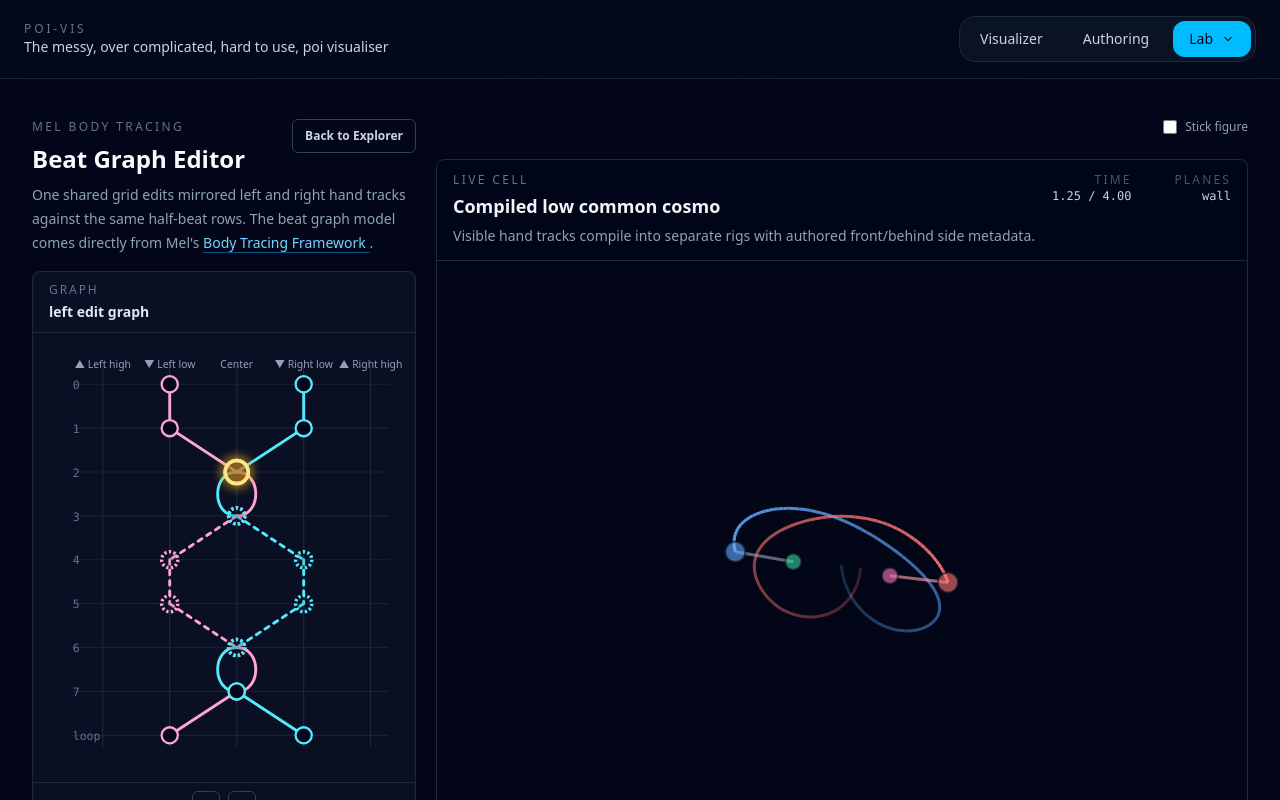
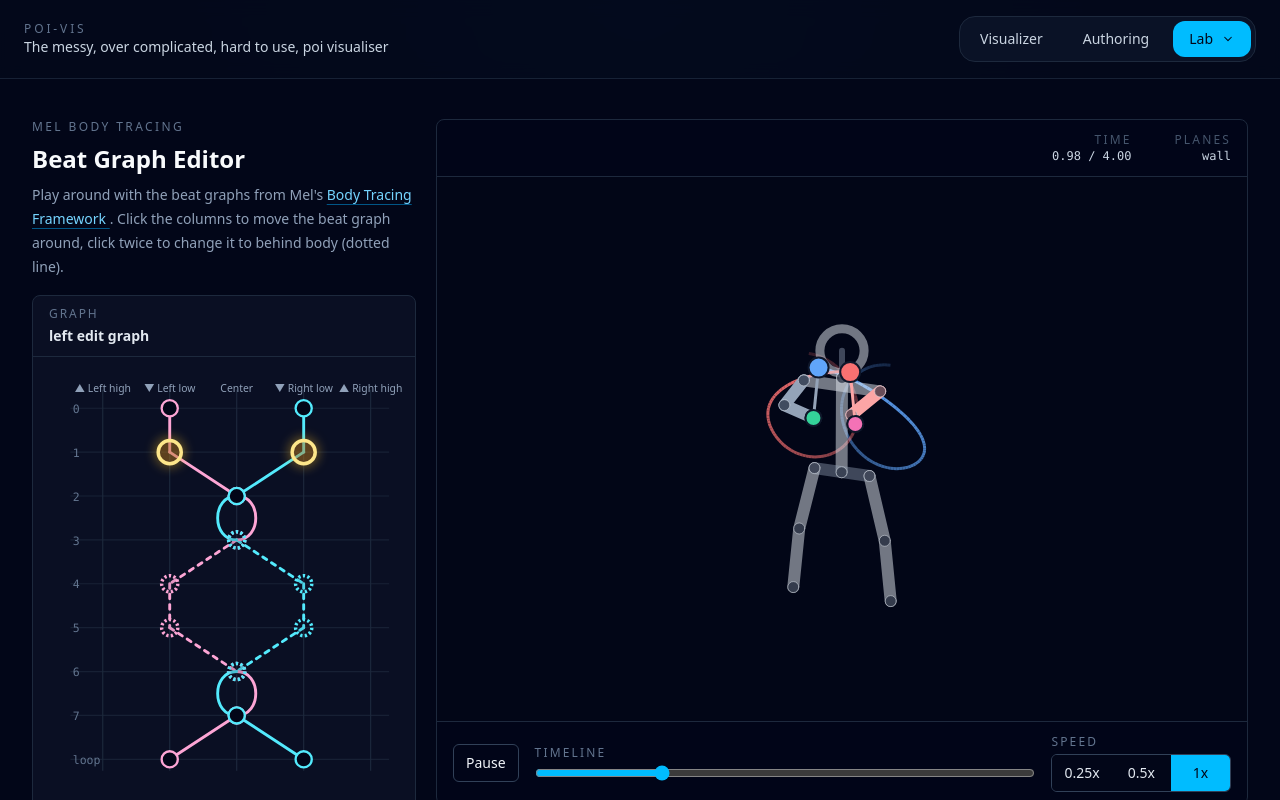
Before and after one commit to Jragon/poi-viz, a Vue app: page /lab/beat-graph in a window 1280 px wide. Shown: the top 800 px of the page. Built offline with nearby package versions, Linux system fonts and the light colour scheme.

Commit message:
tidy up beat graph

```diff
--- a/src/lab/experiments/mel-body-tracing/pages/BeatGraphEditorPage.vue
+++ b/src/lab/experiments/mel-body-tracing/pages/BeatGraphEditorPage.vue
@@ -36,7 +36,7 @@ const { graph } = useBeatGraphUrlState(createLowCommonCosmoBeatGraph);
 const compilerOptions = DEFAULT_POI_BEAT_COMPILER_OPTIONS;
 const editingTrackId = ref(graph.value.tracks[0]?.id ?? "");
 const visibleTrackIds = ref(graph.value.tracks.map((track) => track.id));
-const showStickFigure = ref(false);
+const showStickFigure = ref(true);
 const visibleGraph = computed(() => filterPoiBeatGraphTracks(graph.value, visibleTrackIds.value));
 const compiled = computed(() => compilePoiBeatGraph(visibleGraph.value, compilerOptions));
 const workspace = provideVisualizerWorkspace(
@@ -75,6 +75,7 @@ const activePlanesLabel = computed(() => {
 // core.session.setProjectionMode("orthographic");
 core.session.setProjectionMode("tilted");
 core.session.setPlaneSideSeparationWorld(0.2);
+transport.setSpeed(1);
 display.setOverlayVisibility("showHandTrails", false);
 display.setOverlayVisibility("showHeadTrails", true);
 
@@ -129,10 +130,6 @@ function setTrackInitialPhase(trackId: string, phase: PoiBeatPhaseLabel) {
 
 function shiftTrackRows(trackId: string, deltaSteps: number) {
   graph.value = shiftPoiBeatGraphTrackRows(graph.value, trackId, deltaSteps);
-}
-
-function setShowStickFigure(event: Event) {
-  showStickFigure.value = (event.target as HTMLInputElement).checked;
 }
 
 function appendRow() {
@@ -203,16 +200,9 @@ function phaseButtonClass(track: PoiBeatTrack, phase: PoiBeatPhaseLabel): string
               <p class="text-xs uppercase tracking-[0.2em] text-slate-500">Mel body tracing</p>
               <h1 class="mt-2 text-2xl font-semibold text-slate-50">Beat Graph Editor</h1>
             </div>
-            <RouterLink
-              to="/lab/body-tracing-explorer"
-              class="rounded-md border border-slate-700 px-3 py-2 text-xs font-semibold text-slate-300 transition hover:border-slate-500 hover:bg-slate-800 hover:text-slate-100"
-            >
-              Back to Explorer
-            </RouterLink>
           </div>
           <p class="mt-2 text-sm leading-6 text-slate-400">
-            One shared grid edits mirrored left and right hand tracks against the same half-beat
-            rows. The beat graph model comes directly from Mel's
+            Play around with the beat graphs from Mel's
             <a
               href="https://antispinner.gitbook.io/btf"
               target="_blank"
@@ -220,7 +210,8 @@ function phaseButtonClass(track: PoiBeatTrack, phase: PoiBeatPhaseLabel): string
               class="font-medium text-sky-300 underline decoration-sky-500/50 underline-offset-4 transition hover:text-sky-200"
             >
               Body Tracing Framework </a
-            >.
+            >. Click the columns to move the beat graph around, click twice to change it to behind
+            body (dotted line).
           </p>
         </header>
 
@@ -347,31 +338,8 @@ function phaseButtonClass(track: PoiBeatTrack, phase: PoiBeatPhaseLabel): string
       </div>
 
       <div class="grid content-start gap-6">
-        <label
-          class="ml-auto flex items-center gap-2 text-xs font-medium text-slate-400 transition hover:text-slate-100"
-        >
-          <input
-            type="checkbox"
-            :checked="showStickFigure"
-            class="h-3.5 w-3.5 accent-amber-400"
-            @change="setShowStickFigure"
-          />
-          Stick figure
-        </label>
-
         <section class="overflow-hidden rounded-lg border border-slate-800 bg-slate-950/80">
-          <header
-            class="grid gap-3 border-b border-slate-800 px-4 py-3 md:grid-cols-[minmax(0,1fr)_auto] md:items-start"
-          >
-            <div class="min-w-0">
-              <p class="text-xs uppercase tracking-[0.2em] text-slate-500">Live Cell</p>
-              <h2 class="mt-1 text-lg font-semibold text-slate-100">Compiled low common cosmo</h2>
-              <p class="mt-1 text-sm leading-6 text-slate-400">
-                Visible hand tracks compile into separate rigs with authored front/behind side
-                metadata.
-              </p>
-            </div>
-
+          <header class="flex justify-end border-b border-slate-800 px-4 py-3">
             <dl class="grid grid-cols-2 gap-x-5 gap-y-1 text-xs text-slate-400 md:text-right">
               <div>
                 <dt class="uppercase tracking-[0.18em] text-slate-600">Time</dt>
--- a/src/lab/experiments/mel-body-tracing/pages/BodyTracingExplorerPage.vue
+++ b/src/lab/experiments/mel-body-tracing/pages/BodyTracingExplorerPage.vue
@@ -27,7 +27,6 @@ const {
   resolvedDirectionsLabel,
   summaryLabel,
   visibleTrackIds,
-  visualizerTitle,
   toggleTrackVisibility,
   resetVisibleTracks
 } = useExplorerBeatGraph({ activeTab, reelConfig, wrapConfig, cosmoConfig });
@@ -71,7 +70,7 @@ const beatGraphEditorLocation = computed<RouteLocationRaw>(() => {
 
 core.session.setProjectionMode("tilted");
 core.session.setPlaneSideSeparationWorld(0.2);
-transport.setSpeed(0.5);
+transport.setSpeed(1);
 display.setOverlayVisibility("showHandTrails", false);
 display.setOverlayVisibility("showHeadTrails", true);
 
@@ -87,10 +86,6 @@ watch(activeTab, resetVisibleTracks);
 
 function setActiveTab(tab: BodyTracingExplorerTab): void {
   activeTab.value = tab;
-}
-
-function setShowStickFigure(event: Event): void {
-  showStickFigure.value = (event.target as HTMLInputElement).checked;
 }
 
 function togglePlayback(): void {
@@ -119,7 +114,7 @@ function tabButtonClass(tab: BodyTracingExplorerTab): string {
           <p class="text-xs uppercase tracking-[0.2em] text-slate-500">Mel body tracing</p>
           <h1 class="mt-2 text-2xl font-semibold text-slate-50">Body Tracing Explorer</h1>
           <p class="mt-2 text-sm leading-6 text-slate-400">
-            Play with reels, wraps, and cosmos from Ivan “Mel” Gorbunov’s
+            Play with reels, wraps, and cosmos from Mel's
             <a
               href="https://antispinner.gitbook.io/btf"
               target="_blank"
@@ -193,27 +188,8 @@ function tabButtonClass(tab: BodyTracingExplorerTab): string {
       </div>
 
       <div class="grid content-start gap-6">
-        <label
-          class="ml-auto flex items-center gap-2 text-xs font-medium text-slate-400 transition hover:text-slate-100"
-        >
-          <input
-            type="checkbox"
-            :checked="showStickFigure"
-            class="h-3.5 w-3.5 accent-amber-400"
-            @change="setShowStickFigure"
-          />
-          Stick figure
-        </label>
-
         <section class="overflow-hidden rounded-lg border border-slate-800 bg-slate-950/80">
-          <header
-            class="grid gap-3 border-b border-slate-800 px-4 py-3 md:grid-cols-[minmax(0,1fr)_auto] md:items-start"
-          >
-            <div class="min-w-0">
-              <p class="text-xs uppercase tracking-[0.2em] text-slate-500">Visualizer</p>
-              <h2 class="mt-1 text-lg font-semibold text-slate-100">{{ visualizerTitle }}</h2>
-            </div>
-
+          <header class="flex justify-end border-b border-slate-800 px-4 py-3">
             <dl class="grid grid-cols-2 gap-x-5 gap-y-1 text-xs text-slate-400 md:text-right">
               <div>
                 <dt class="uppercase tracking-[0.18em] text-slate-600">Time</dt>
```
